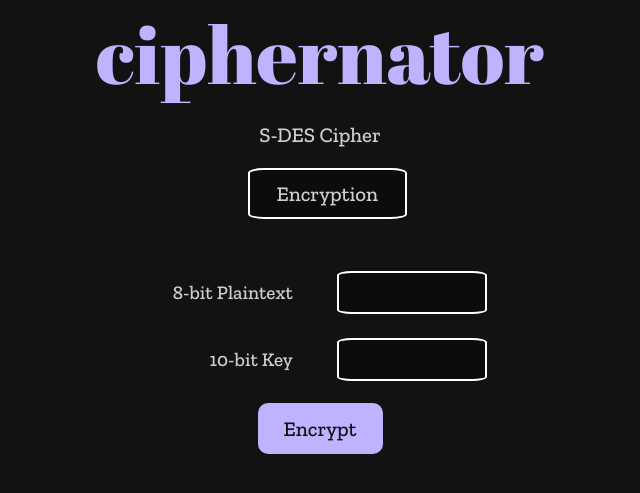
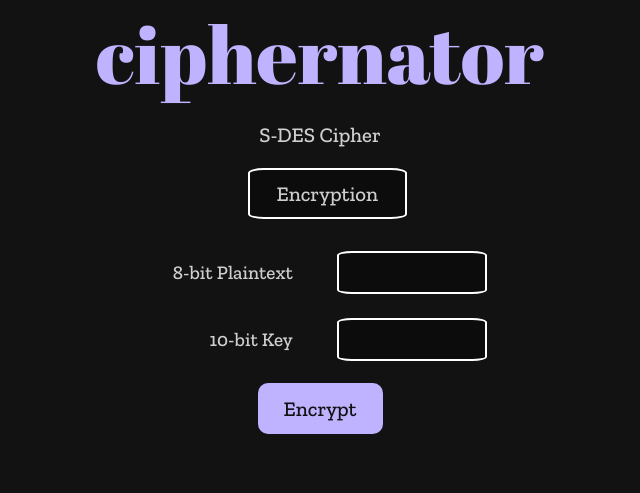
Before and after one commit to lilystraker/Ciphernator, a Django app: page / in a window 1280 px wide. Shown: the part 95-588 px from the top of the page, without its empty margins (320-960 px from the left). Run offline with Django 4.2, Linux system fonts and the light colour scheme; some libraries are stand-ins or nearby versions.

Commit message:
Altered CSS.

```diff
--- a/cipher/static/cipher/style.css
+++ b/cipher/static/cipher/style.css
@@ -107,7 +107,7 @@ body {
   }
 
   form {
-    margin-top: 50px;
+    margin-top: 30px;
     margin-bottom: 50px;
   }
 
```
